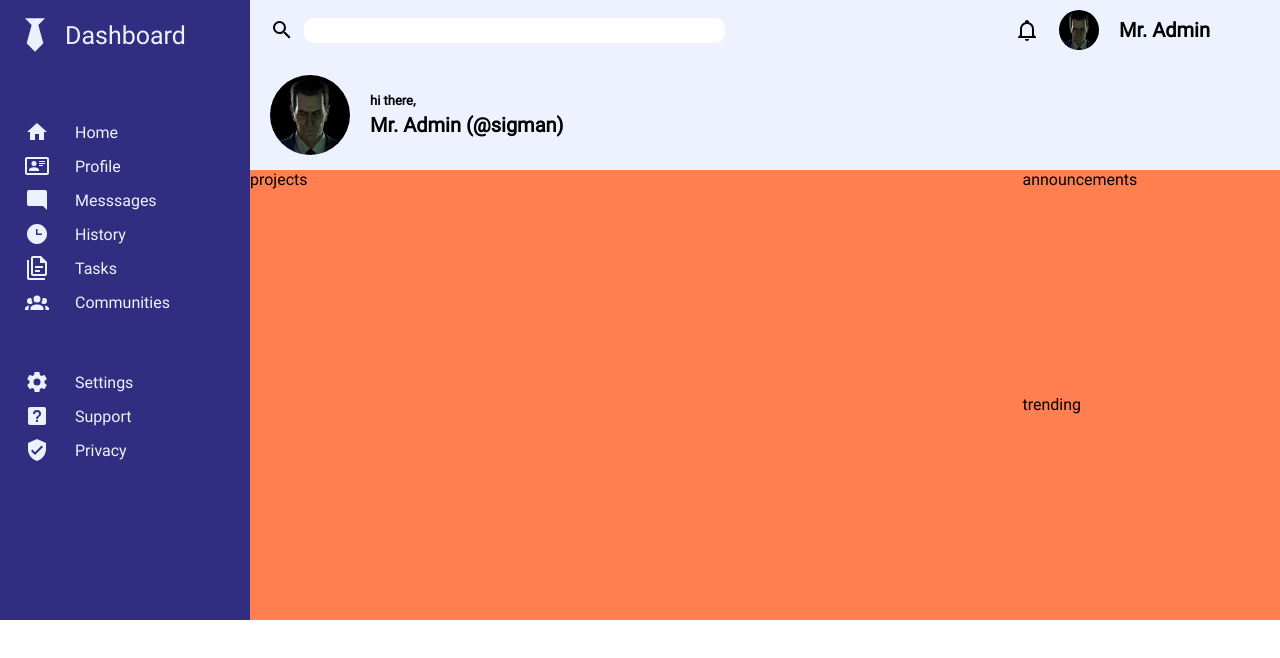
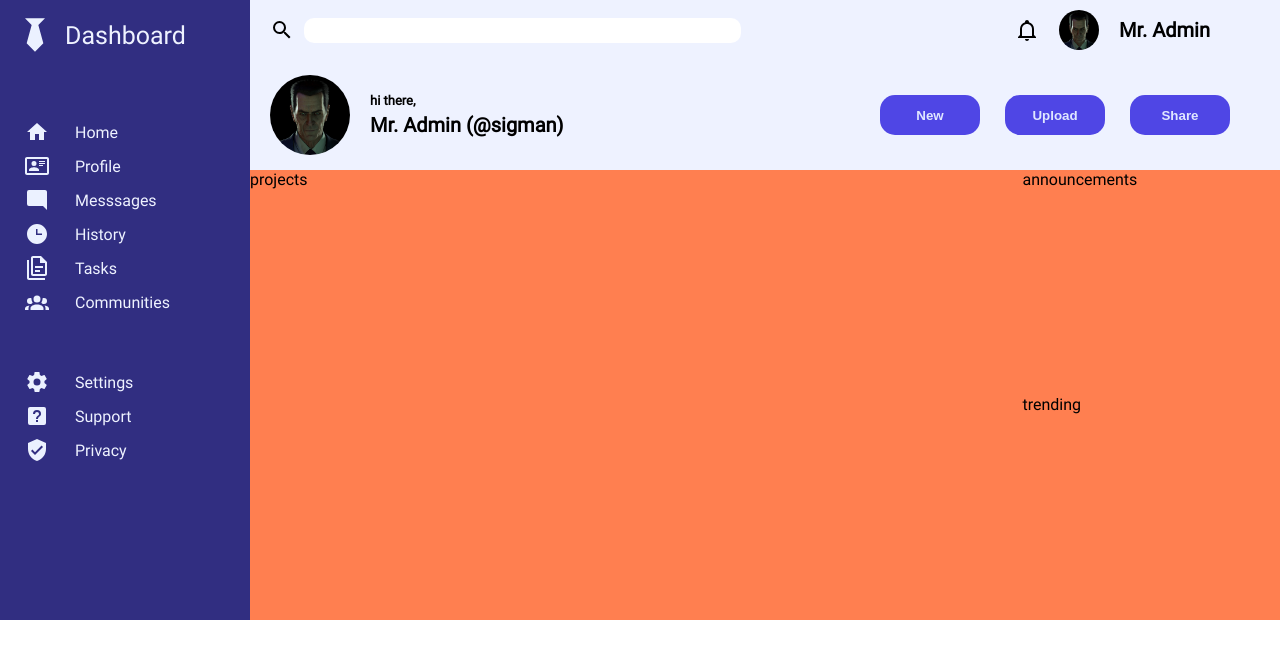
Before and after one commit to tomyyn/TOP-Admin-Dashboard, a plain HTML site: page index.html in a window 1280 px wide. Drawn offline with Linux system fonts and the light colour scheme.

Commit message:
complete header

```diff
--- a/index.html
+++ b/index.html
@@ -73,7 +73,9 @@
                     </div>
                 </div>
                 <div class="navBarRight">
-
+                    <button class="navButton">New</button>
+                    <button class="navButton">Upload</button>
+                    <button class="navButton">Share</button>
                 </div>
             </div>
             <div id="content">
--- a/styles.css
+++ b/styles.css
@@ -97,6 +97,7 @@ a{
     border-radius: 10px;
     border:none;
     height:25px;
+    padding: 0px 10px;
 }
 
 .headerRight{
@@ -143,6 +144,30 @@ a{
     height: 80px;
 }
 
+.navBarRight{
+    display: flex;
+    align-items: center;
+    justify-content: flex-end;
+    gap: 25px;
+    padding-right: 50px;
+}
+
+.navButton{
+    height: 40px;
+    width: 100px;
+    background-color: var(--color-600);
+    border:0px;
+    border-radius: 15px;
+    font-weight: 700;
+    color:var(--color-100);
+    cursor:pointer;
+}
+
+.navButton:active{
+    background-color: var(--color-100);
+    color:var(--color-600);
+}
+
 #content{
     background-color: coral;
     display: grid;
```
